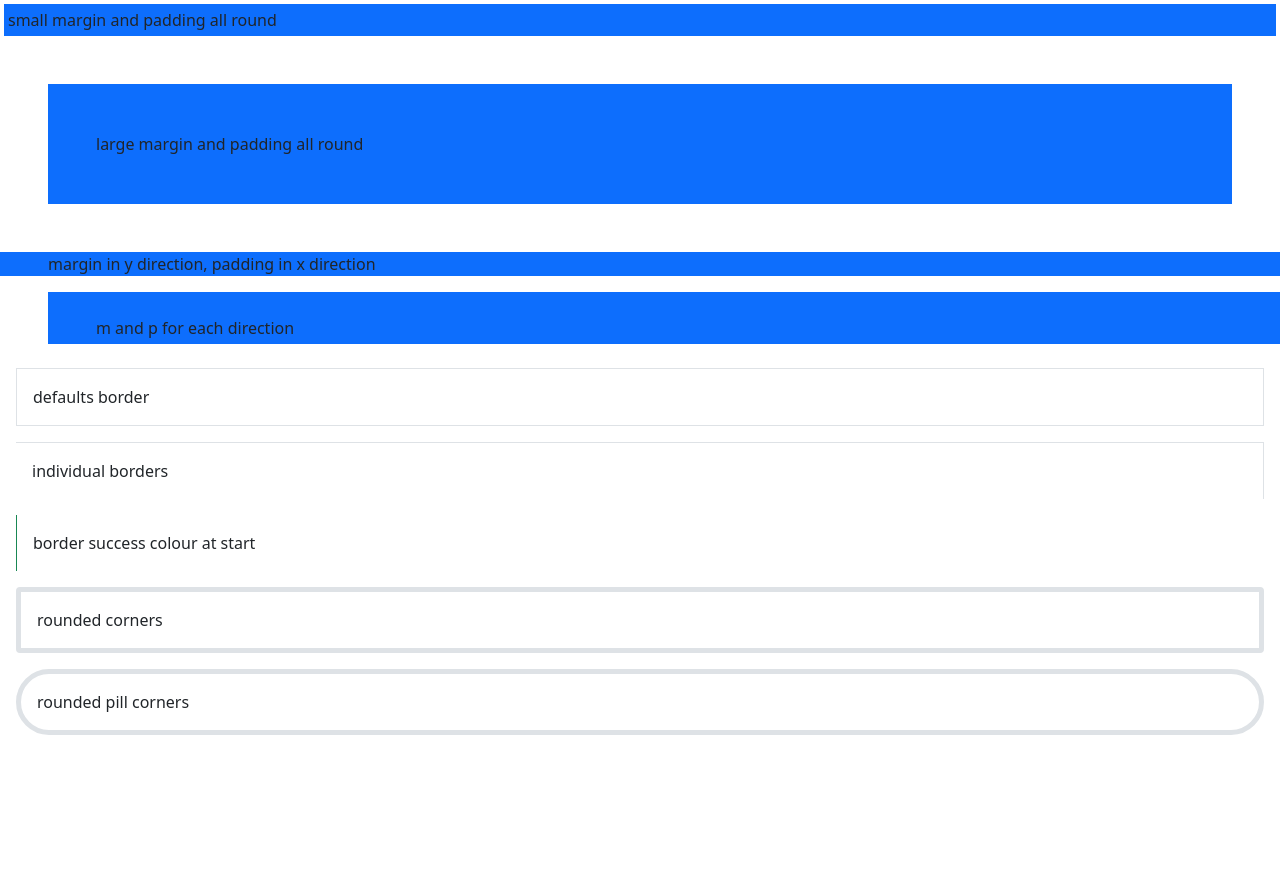
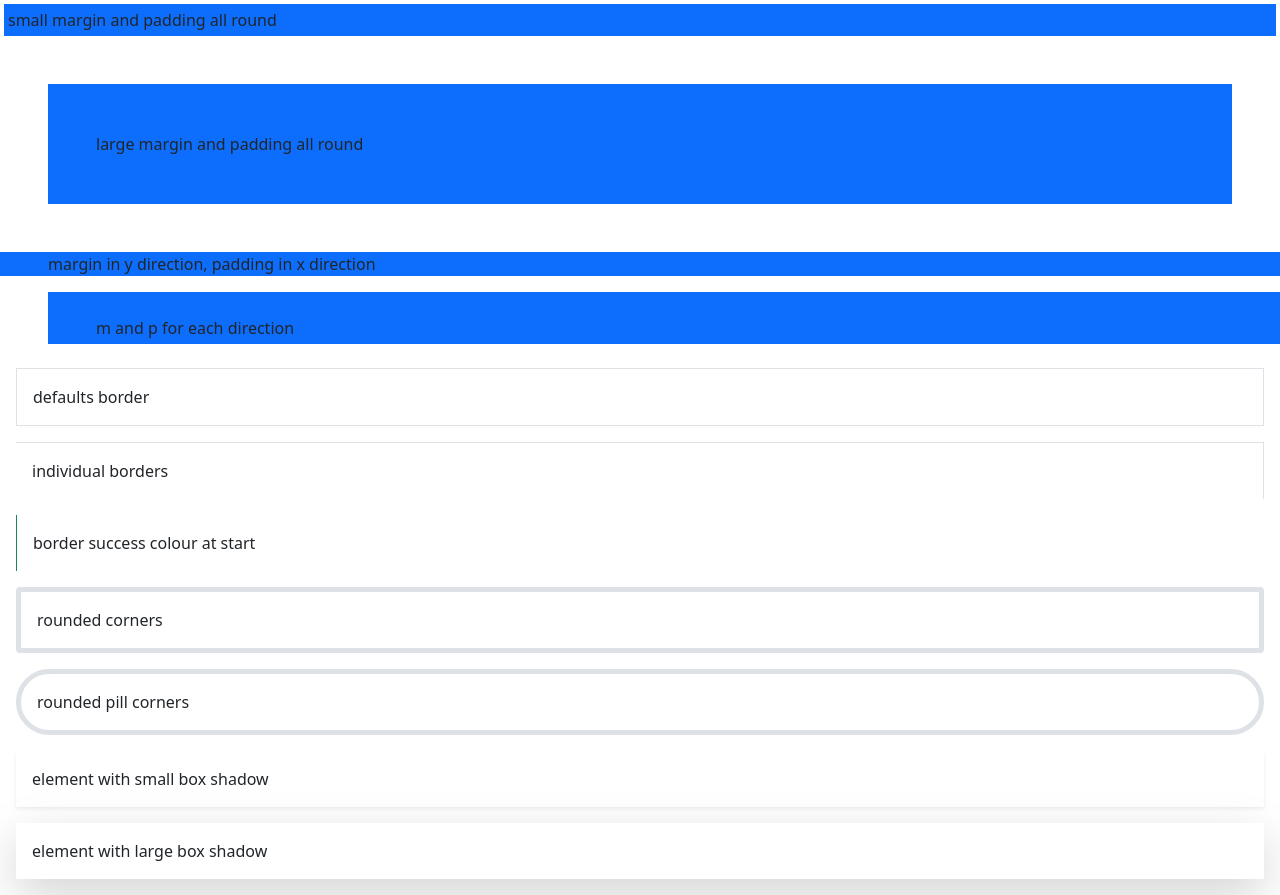
Before and after one commit to johnowino/Media-Query-Practice, a plain HTML site: page week-2-work/utilities-bootstrap-project/index.html in a window 1280 px wide. Before the commit the page ends 800 px from the top, so only its background shows below. Drawn offline with nearby package versions, Linux system fonts and the light colour scheme.

Commit message:
add shadows to borders

```diff
--- a/week-2-work/utilities-bootstrap-project/index.html
+++ b/week-2-work/utilities-bootstrap-project/index.html
@@ -21,6 +21,8 @@
 <div class="m-3 p-3 rounded-pill border border-5">rounded pill corners</div>
 
 <!-- box shadow-->
+<div class="m-3 p-3 shadow-sm">element with small box shadow</div>
+<div class="m-3 p-3 shadow-lg">element with large box shadow</div>
 
 
 <!-- font weight-->
```
